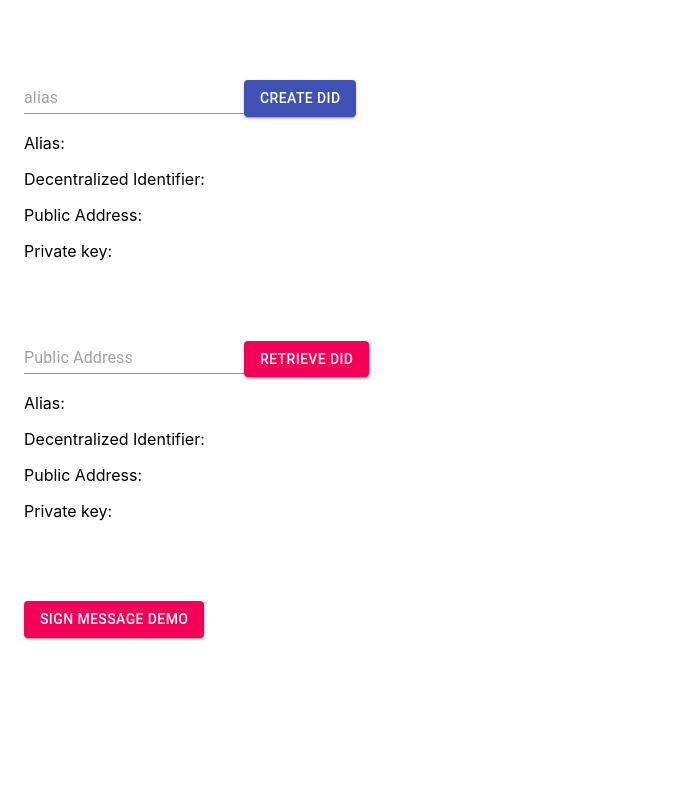
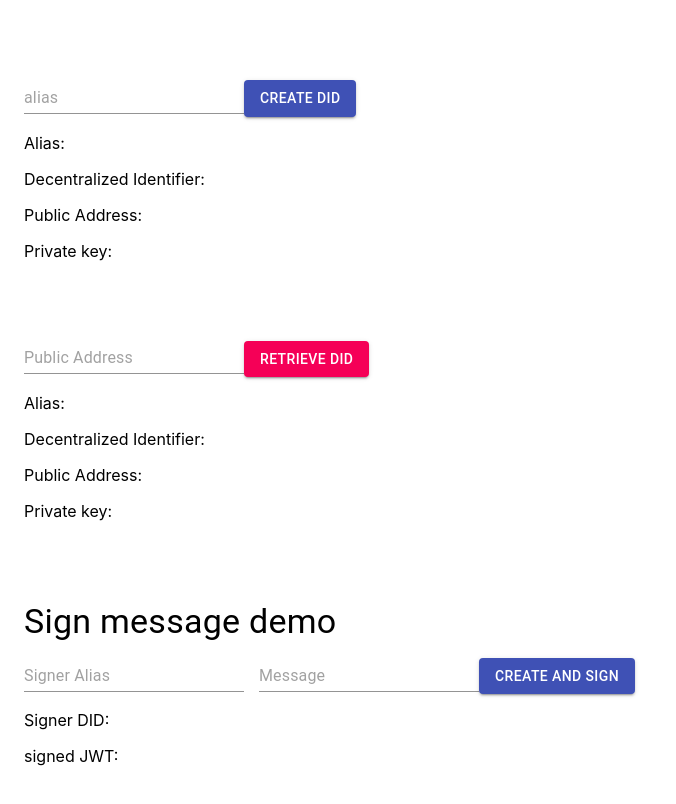
Before and after one commit to kwanxhen/did-mongodb, a React (Create React App) app: page / in a window 1280 px wide. Shown: the top 804 px of the page, without its empty margins (0-676 px from the left). Built offline with nearby package versions, Linux system fonts and the light colour scheme.

Commit message:
Complete SignMessageContainer, delete SignMessageDemo component

```diff
--- a/models/didModel.js
+++ b/models/didModel.js
@@ -5,7 +5,7 @@ const didSchema = new mongoose.Schema({
   identity: String,
   publicAddress: String,
   privateKey: String,
-
+  ethrDid: Object,
 })
 
 const Did = mongoose.model('did', didSchema);
--- a/src/App.js
+++ b/src/App.js
@@ -4,6 +4,7 @@ import { BrowserRouter as Router, Switch, Route } from "react-router-dom";
 import ButtonCreateDid from './components/buttonCreateDid'
 import ButtonRetrieveDid from "./components/buttonRetrieveDid";
 import ButtonSignMessageDemo from './components/buttonSignMessageDemo';
+import SignMessageContainer from './components/signMessageContainer';
 
 const App = () => {
 
@@ -12,7 +13,7 @@ const App = () => {
       {/* click this button to create a DID and upload to database and display it*/}
       <ButtonCreateDid />
       <ButtonRetrieveDid />
-      <ButtonSignMessageDemo />
+      <SignMessageContainer />
     </div>
 
   );
--- a/src/components/buttonSignMessageDemo/index.js
+++ /dev/null
@@ -1,29 +0,0 @@
-import React, {useState, useEffect} from 'react';
-import signMessage from '../../signMessage';
-
-import Button from "@material-ui/core/Button";
-import Input from "@material-ui/core/Input";
-import Container from "@material-ui/core/Container";
-
-const ButtonSignMessageDemo = () => {
-
-  const signMessageDemo = async (e) => {
-    e.preventDefault();
-    const helloJWT = await signMessage();
-
-  }
-
-  return (
-    <React.Fragment>
-      <Container style={{marginTop: "80px "}}>
-        <form onSubmit={signMessageDemo}>
-          <Button type='submit' variant='contained' color='secondary'>
-            Sign Message Demo
-          </Button>
-        </form>
-      </Container>
-    </React.Fragment>
-  )
-}
-
-export default ButtonSignMessageDemo
--- a/src/components/index.js
+++ b/src/components/index.js
@@ -4,7 +4,7 @@ import ButtonCreateDid from './buttonCreateDid'
 const MainPage = () => {
   return (
     <React.Fragment>
-      <ButtonCreateDid />
+      {/* <ButtonCreateDid /> */}
     </React.Fragment>
   )
 }
--- /dev/null
+++ b/src/components/signMessageContainer/index.js
@@ -0,0 +1,83 @@
+import React, { useState, useEffect } from "react";
+import createDid from "../../createDid";
+
+import Button from "@material-ui/core/Button";
+import Input from "@material-ui/core/Input";
+import Container from "@material-ui/core/Container";
+import Typography from "@material-ui/core/Typography";
+
+const SignMessageContainer = () => {
+  const [signerAlias, setSignerAlias] = useState("");
+  const [message, setMessage] = useState("");
+  const [signerDid, setSignerDid] = useState("");
+  const [messageJwt, setMessageJwt] = useState("");
+  let ethrDid;
+
+  const createSigner = () => {
+    const temp = createDid(signerAlias);
+    ethrDid = temp[0];
+    setSignerDid(ethrDid.did);
+  };
+
+  const signMessage = async () => {
+    let messageObj;
+    messageObj = {
+      message: message,
+    };
+
+    const jwt = await ethrDid.signJWT(messageObj);
+    setMessageJwt(jwt);
+
+  };
+
+  const buttonHandler = (e) => {
+    e.preventDefault();
+    createSigner();
+    signMessage();
+  };
+
+  return (
+    //display did retrieved
+    //display signed message
+    //display JWT
+    <React.Fragment>
+      <Container style={{ marginTop: "80px", marginBottom: "200px" }}>
+        <Typography variant='h4' style={{marginBottom: "15px"}}>Sign message demo</Typography>
+        <form onSubmit={buttonHandler}>
+          <Input
+            value={signerAlias}
+            onChange={(e) => {
+              setSignerAlias(e.target.value);
+            }}
+            placeholder="Signer Alias"
+            type="text"
+            name="signerAlias"
+            required
+            style={{marginRight: "15px"}}
+          />
+          <Input
+            value={message}
+            onChange={(e) => {
+              setMessage(e.target.value);
+            }}
+            placeholder="Message"
+            type="text"
+            name="message"
+            required
+          />
+          <Button type="submit" variant="contained" color="primary">
+            Create and Sign
+          </Button>
+        </form>
+        <div>
+          <p>Signer DID: {signerDid} </p>
+        </div>
+        <div>
+          <p>signed JWT: {messageJwt}</p>
+        </div>
+      </Container>
+    </React.Fragment>
+  );
+};
+
+export default SignMessageContainer;
--- a/src/createDid.js
+++ b/src/createDid.js
@@ -8,7 +8,6 @@ const createDid = (alias) => {
     address: keypair.address,
     privateKey: keypair.privateKey,
   });
-
   //uncomment to post this DID to MongoDB database
   axios
     .post("http://localhost:5000/did/add", {
@@ -16,6 +15,7 @@ const createDid = (alias) => {
       identity: ethrDid.did,
       publicAddress: keypair.address,
       privateKey: keypair.privateKey,
+      ethrDid: ethrDid,
     })
     .then((response) => {
       console.log("did is created and uploaded onto database");
```
